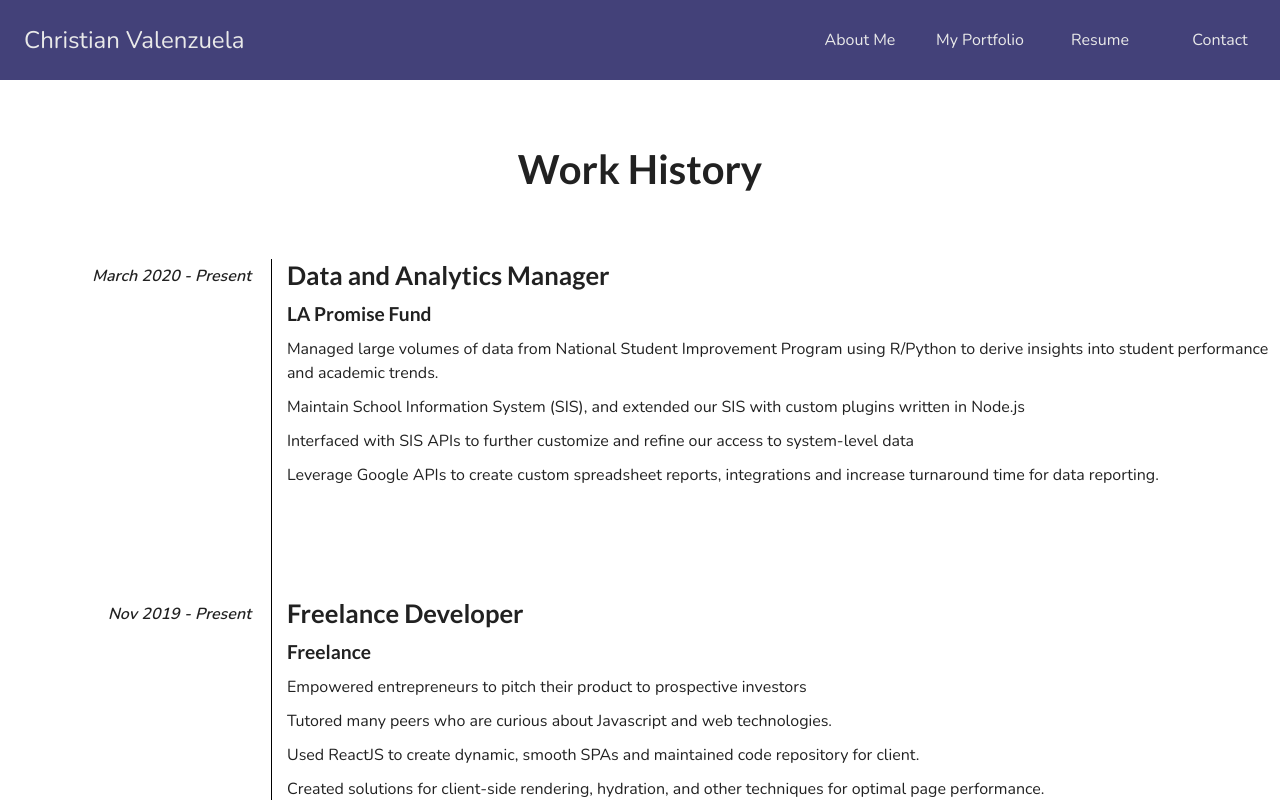
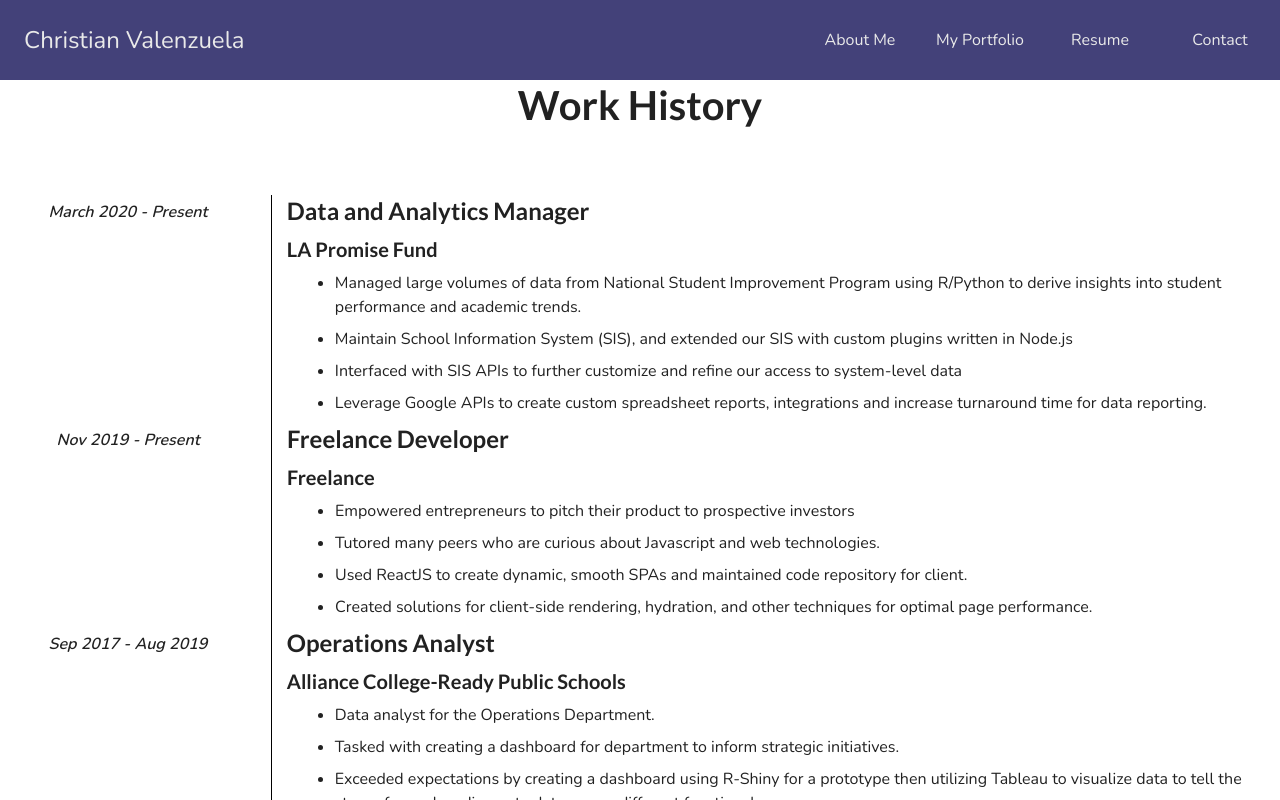
Before and after one commit to chris-av/portfolio-react, a Next.js app: page /resume in a window 1280 px wide. Shown: the top 800 px of the page. Built offline with nearby package versions, Linux system fonts and the light colour scheme.

Commit message:
replace styled-components with tailwind

```diff
--- a/pages/resume.tsx
+++ b/pages/resume.tsx
@@ -1,13 +1,11 @@
 import React, { useRef } from 'react';
-import styled from 'styled-components';
 import { useSpring, animated } from '@react-spring/web';
-
-import LayoutPadding from '@/styles/LayoutPadding';
 import useIsVisible from '@/hooks/useIsVisible';
-
 import { resume } from '@/data/resume.data';
 
-const Resume = () => {
+
+
+export default function Resume() {
 
   const testRef1 = useRef();
   const testRef2 = useRef();
@@ -22,9 +20,9 @@ const Resume = () => {
   const visibles = [ testRefIsVisible1, testRefIsVisible2, testRefIsVisible3 ];
 
   return (
-    <Container>
+    <div>
 
-      <h1 className="work-history">Work History</h1>
+      <h1 className="work-history text-center text-[2.5rem] my-[4rem]">Work History</h1>
 
       <div className="timeline">
 
@@ -42,7 +40,7 @@ const Resume = () => {
         )) }
 
       </div>
-    </Container>
+    </div>
   )
 }
 
@@ -67,88 +65,16 @@ const TimeLineSection = ({ organization, jobtitle, range, description, myref, is
   }
 
   return (
-    <div className="timeline-section" >
-      <div className="time-range">{ range }</div>
-      <div className="line"></div>
-      <animated.div className="job" style={useSpring({ ...animate, delay: 300*i })}>
-        <h2 ref={myref}>{jobtitle}</h2>
-        <h3>{organization}</h3>
-        <ul>
-          { description.map((des: any, i: any) => <li key={i}>{ des }</li>) }
+    <div className="timeline-section flex" >
+      <div className="time-range font-bold italic text-center max-w-[250px] min-w-[20%] p-[5px]">{ range }</div>
+      <div className="line mx-[15px] w-[1px] bg-black"></div>
+      <animated.div style={useSpring({ ...animate, delay: 300*i })} className="min-h-[25vh]" >
+        <h2 ref={myref} className="text-2xl">{jobtitle}</h2>
+        <h3 className="text-xl my-2">{organization}</h3>
+        <ul className="list-disc ml-12">
+          { description.map((des: any, i: any) => <li key={i} className="my-2">{ des }</li>) }
         </ul>
       </animated.div>
     </div>
   );
 }
-
-
-
-const Container = styled.div`
-
-  .work-history {
-    width: 100%;
-    text-align: center;
-    font-size: 2.5rem;
-    margin: 4rem 0;
-  }
-
-  .timeline {
-    width: 100%;
-  }
-
-  .timeline-section {
-    display: flex;
-    flex-direction: row;
-    // min-height: 80vh;
-  }
-
-  .time-range {
-    font-size: 1rem;
-    font-weight: bold;
-    font-style: italic;
-    text-align: right;
-    max-width: 250px;
-    min-width: 20%;
-    padding: 5px;
-  }
-
-  .job {
-    h2, h3 { margin: 0; padding: 0; }
-
-    h2 { font-size: 1.6rem; margin-bottom: 10px; }
-    h3 { font-size: 1.2rem; }
-    ul li {
-      font-size: 1rem;
-      margin: 10px 0;
-    }
-    margin-bottom: 100px;
-  }
-
-  .line {
-    margin: 0 15px;
-    width: 1px;
-    background-color: black;
-  }
-
-
-  @media (max-width: 900px) {
-    .work-history {
-      font-size: 2rem;
-    }
-    .timeline {
-      padding: 10px;
-    }
-    .time-range {
-      font-size: 0.8rem;
-    }
-    .job {
-      h2 { font-size: 1.2rem; }
-      h3 { font-size: 0.9rem; }
-      ul li { font-size: 0.8rem; }
-    }
-  }
-
-`;
-
-
-export default Resume;
```
